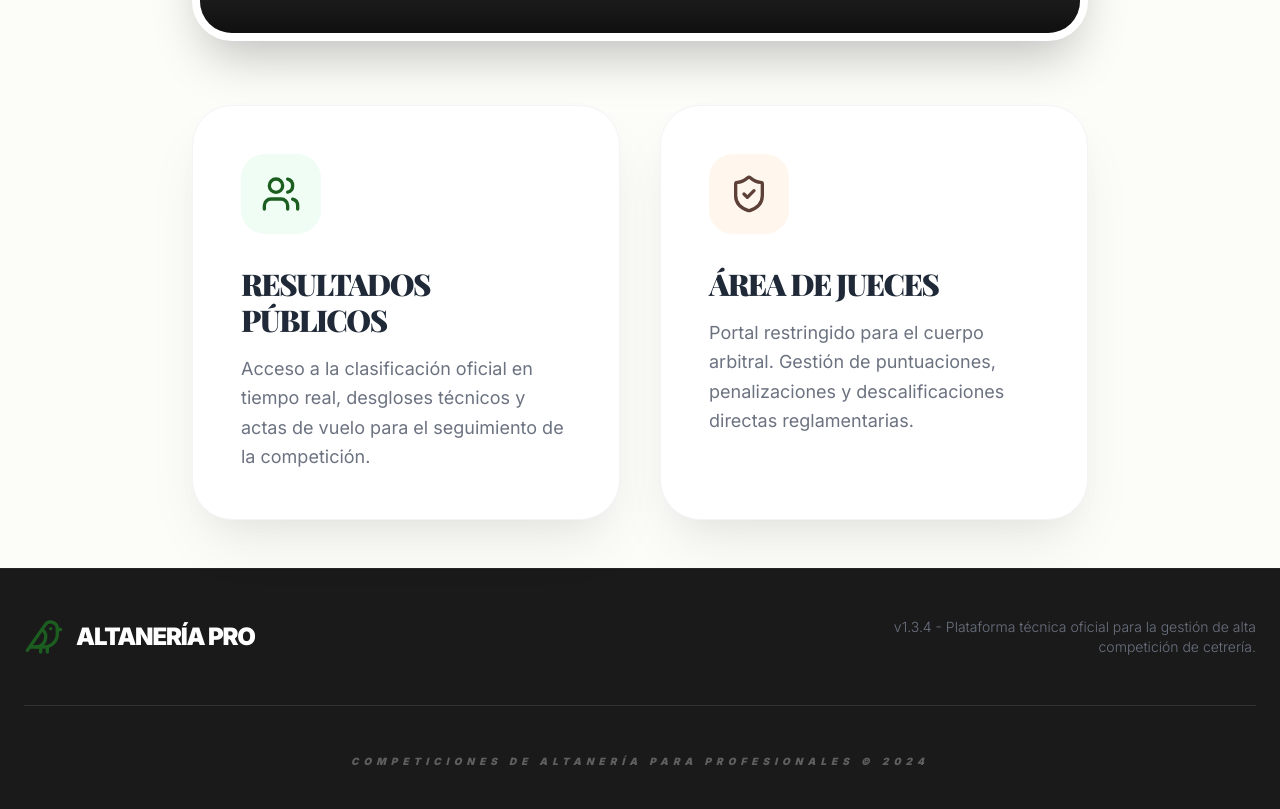
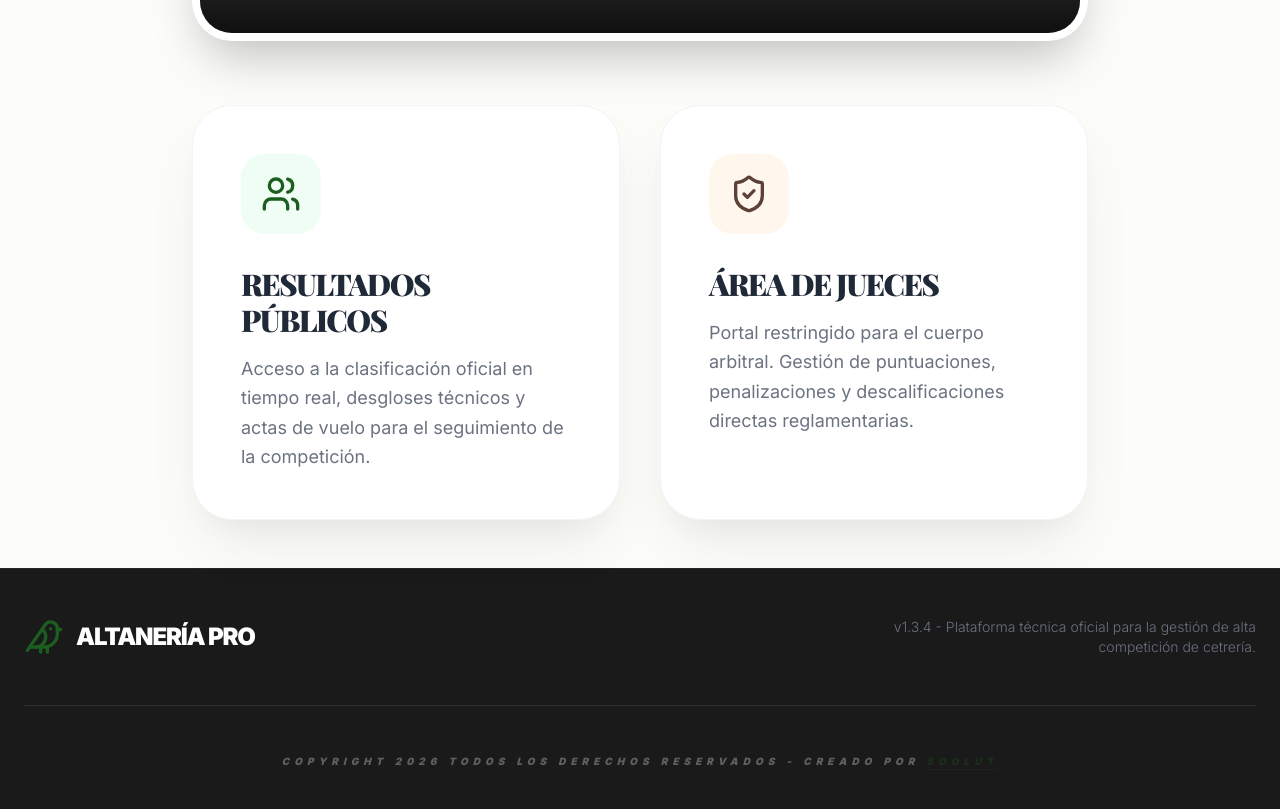
Before and after one commit to LoloSoolut/altaneria, a React (Vite) app: page / in a window 1280 px wide. Shown: the part 799-1608 px from the top of the page. Built offline with nearby package versions, Linux system fonts and the light colour scheme; no server answers; the database is empty; grey boxes are pictures that could not be loaded.

Commit message:
feat: Update footer with copyright and Soolut link
Changes the footer text to reflect a copyright year of 2026 and adds a clickable link to Soolut, the creator of the platform.

```diff
--- a/App.tsx
+++ b/App.tsx
@@ -268,7 +268,17 @@ const App: React.FC = () => {
             </p>
           </div>
           <div className="text-center">
-            <p className="text-[10px] font-black opacity-30 tracking-[0.5em] uppercase italic">COMPETICIONES DE ALTANERÍA PARA PROFESIONALES © 2024</p>
+            <p className="text-[10px] font-black opacity-30 tracking-[0.5em] uppercase italic">
+              Copyright 2026 todos los derechos reservados - Creado por{' '}
+              <a
+                href="https://soolut.com/"
+                target="_blank"
+                rel="noopener noreferrer"
+                className="text-field-green hover:text-white transition-colors decoration-dotted underline underline-offset-4"
+              >
+                Soolut
+              </a>
+            </p>
           </div>
         </div>
       </footer>
```
